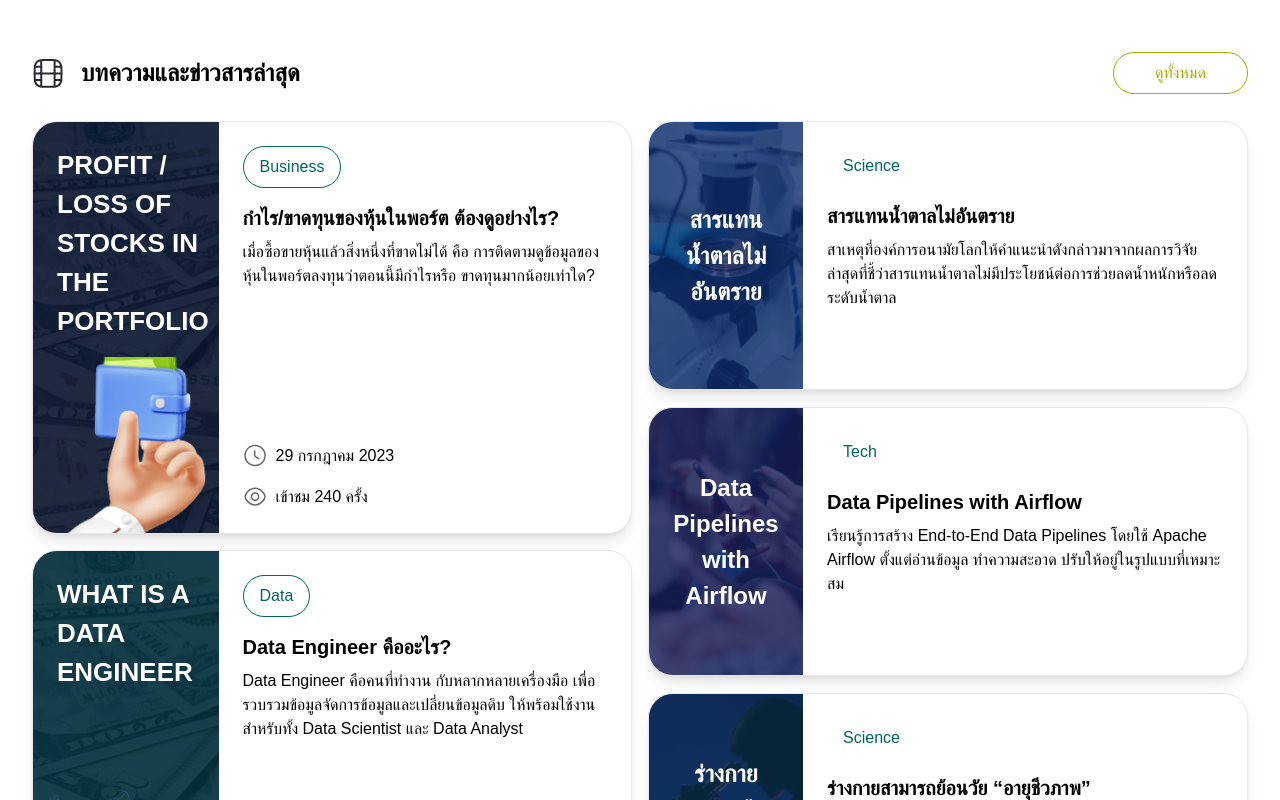
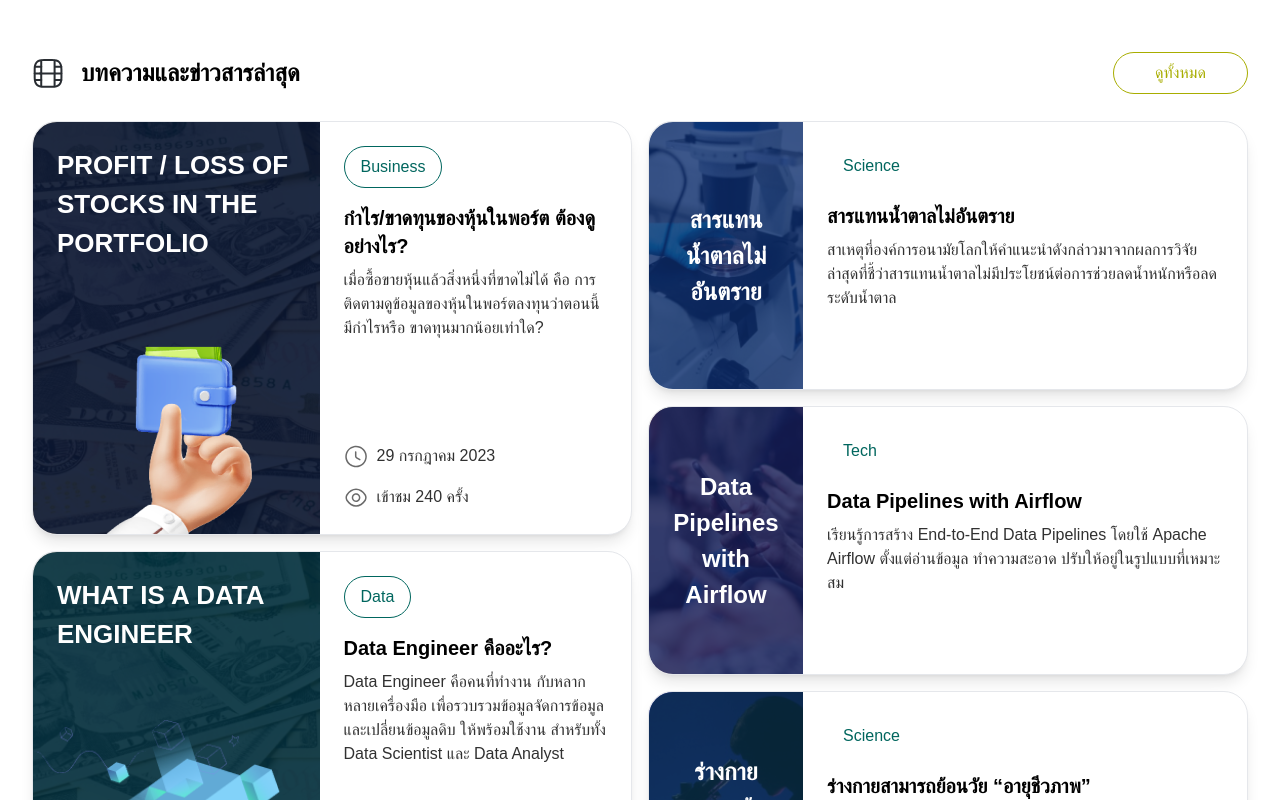
Before and after one commit to kitsune2355/test-NextJS-Glonix, a Next.js app: page / in a window 1280 px wide. Shown: the part 2400-3200 px from the top of the page. Built offline with nearby package versions, Linux system fonts and the light colour scheme.

Commit message:
Update layout of KnowledgeCenter

```diff
--- a/app/KnowledgeCenter.tsx
+++ b/app/KnowledgeCenter.tsx
@@ -69,9 +69,9 @@ export default function KnowledgeCenter() {
               {KnowledgeList.slice(0, 2).map((item, key) => (
                 <div
                   key={key}
-                  className="h-[413px] flex flex-row bg-white border border-gray-200 rounded-3xl shadow-lg"
+                  className="h-full flex flex-row bg-white border border-gray-200 rounded-3xl shadow-lg"
                 >
-                  <div className="w-[280px] relative overflow-hidden rounded-l-3xl">
+                  <div className="w-full relative overflow-hidden rounded-l-3xl">
                     <div
                       className="absolute inset-0 bg-cover bg-center"
                       style={{
@@ -82,18 +82,18 @@ export default function KnowledgeCenter() {
                       className="absolute inset-0"
                       style={{ backgroundColor: `${item.bgColor}` }}
                     ></div>
-                    <div className="pt-6 px-6 h-full absolute text-white flex flex-col justify-between space-y-4">
+                    <div className="pt-6 px-6 h-full absolute text-white flex flex-col justify-between items-center space-y-4">
                       <div className="text-[26px] font-bold">
                         {item.title.toUpperCase()}
                       </div>
                       <Image
-                        className={`w-full h-auto object-cover overflow-hidden ${
+                        className={`${key === 0 ? "w-[160px]" : "w-full"} ${
                           key === 1 ? "absolute left-0 bottom-12" : ""
-                        }`}
+                        } h-auto object-cover overflow-hidden`}
                         src={item.icon}
                         alt=""
-                        width={550}
-                        height={550}
+                        width={key === 0 ? 160 : 100}
+                        height={100}
                       />
                     </div>
                   </div>
@@ -110,17 +110,17 @@ export default function KnowledgeCenter() {
                           <div className="text-xl font-bold">
                             {item.subTitle}
                           </div>
-                          <div>{item.desc}</div>
+                          <div className="text-[#313131]">{item.desc}</div>
                         </div>
                       </div>
                       <div className="space-y-4">
                         <div className="flex items-center space-x-2">
                           <Clock />
-                          <p>29 กรกฎาคม 2023</p>
+                          <p className="text-[#313131]">29 กรกฎาคม 2023</p>
                         </div>
                         <div className="flex items-center space-x-2">
                           <Eye />
-                          <p>เข้าชม 240 ครั้ง</p>
+                          <p className="text-[#313131]">เข้าชม 240 ครั้ง</p>
                         </div>
                       </div>
                     </div>
@@ -161,7 +161,7 @@ export default function KnowledgeCenter() {
                       </button>
                       <div className="space-y-2">
                         <div className="text-xl font-bold">{item.subTitle}</div>
-                        <div>{item.desc}</div>
+                        <div className="text-[#313131]">{item.desc}</div>
                       </div>
                     </div>
                   </div>
```
